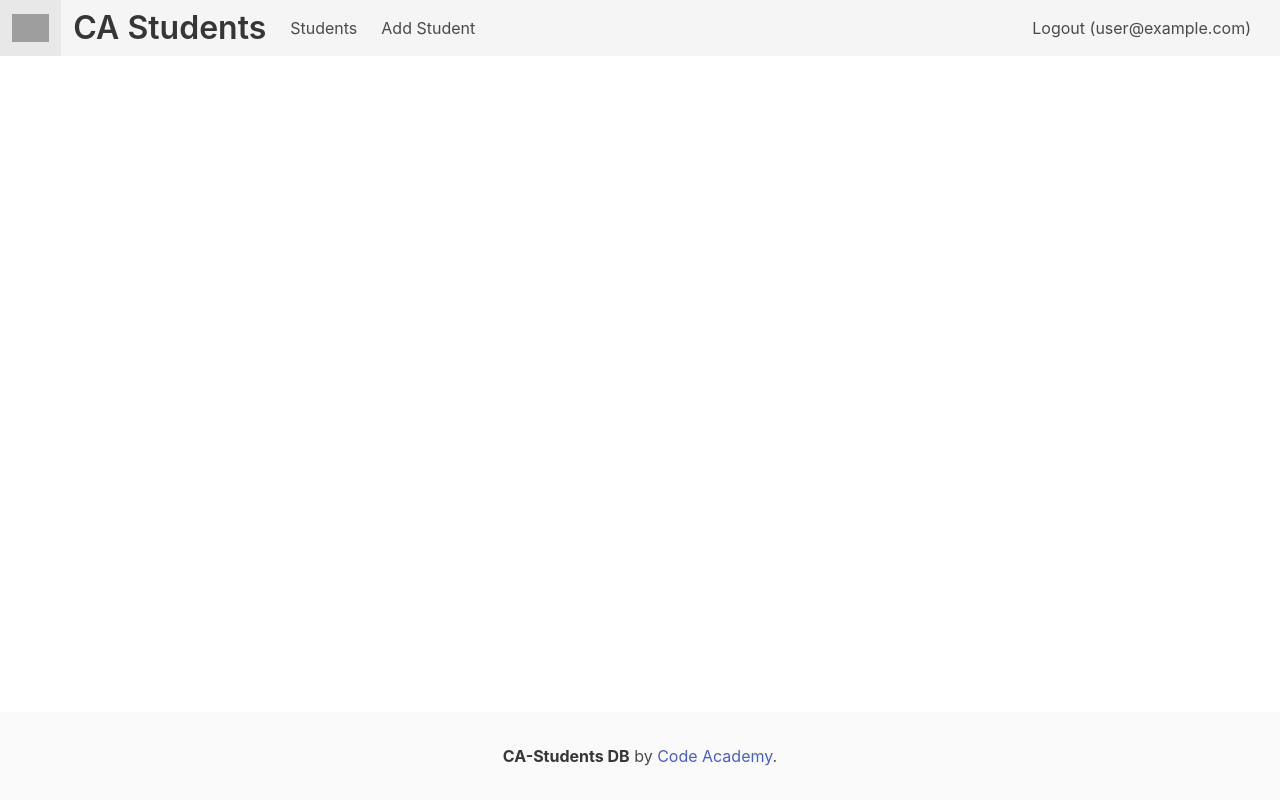
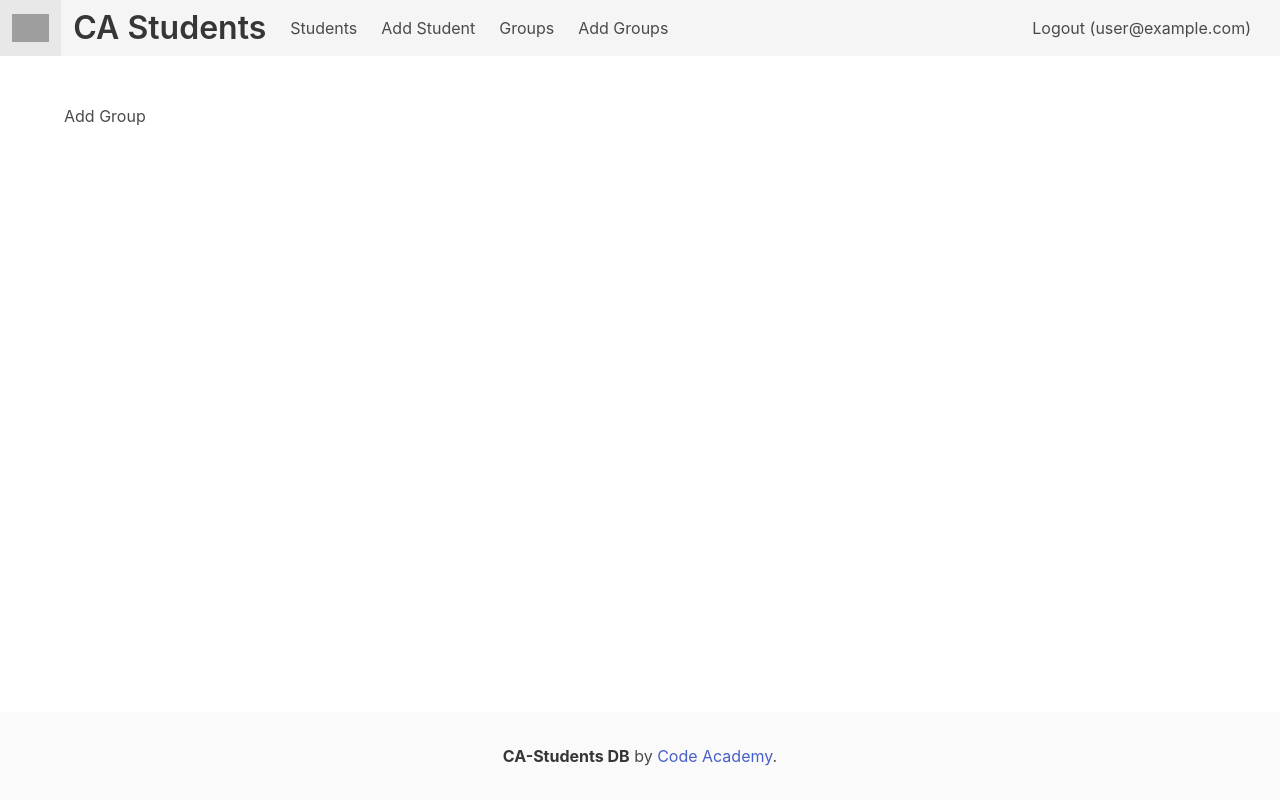
Before and after one commit to DovydasZilinskas/ca-project, a Vue app: page /addgroup in a window 1280 px wide. Built offline with nearby package versions, Linux system fonts and the light colour scheme; no server answers; sample sign-in values are in the browser's storage; grey boxes are pictures that could not be loaded.

Commit message:
prideti nauji puslapiai Groups ir AddGroup

```diff
--- a/src/components/Header.vue
+++ b/src/components/Header.vue
@@ -57,6 +57,8 @@ export default {
       links: [
         { name: "Students", url: "/students" },
         { name: "Add Student", url: "/add" },
+        { name: "Groups", url: "/groups" },
+        { name: "Add Groups", url: "/addgroup" },
       ],
     };
   },
--- a/src/router/index.js
+++ b/src/router/index.js
@@ -49,6 +49,24 @@ const routes = [
       requiresAuth: true,
     },
   },
+  {
+    path: "/groups",
+    name: "Groups",
+    component: () =>
+      import(/* webpackChunkName: "groups" */ "../views/Groups.vue"),
+    meta: {
+      requiresAuth: true,
+    },
+  },
+  {
+    path: "/addgroup",
+    name: "AddGroup",
+    component: () =>
+      import(/* webpackChunkName: "addgroup" */ "../views/AddGroup.vue"),
+    meta: {
+      requiresAuth: true,
+    },
+  },
 ];
 
 const router = new VueRouter({
--- /dev/null
+++ b/src/views/AddGroup.vue
@@ -0,0 +1,12 @@
+<template>
+  <div class="addgroup">Add Group</div>
+</template>
+
+<script>
+export default {
+  name: "AddGroup",
+};
+</script>
+
+<style scoped>
+</style>
--- /dev/null
+++ b/src/views/Groups.vue
@@ -0,0 +1,12 @@
+<template>
+  <div class="groups">Groups</div>
+</template>
+
+<script>
+export default {
+  name: "Groups",
+};
+</script>
+
+<style scoped>
+</style>
```
